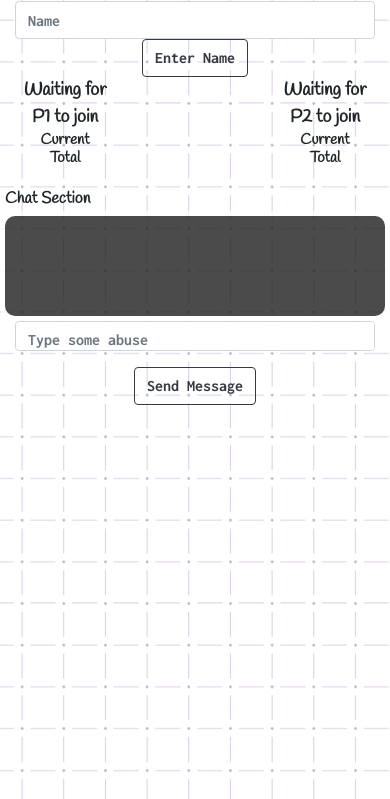
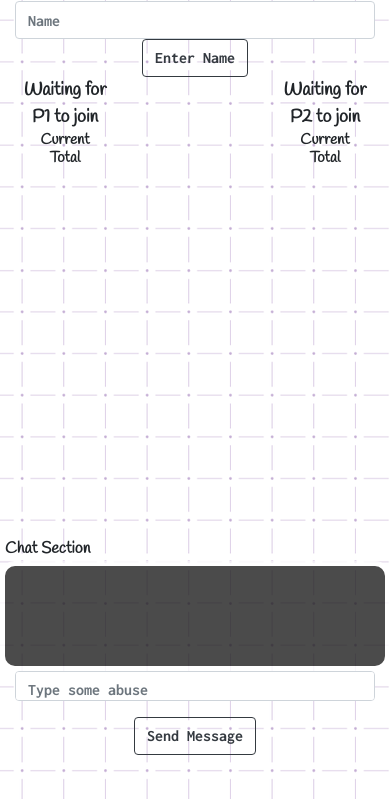
Before and after one commit to felixvl31/RPS-Multiplayer, a plain HTML site: page index.html in a window 390 px wide. Shown: the part 45-844 px from the top of the page. Drawn offline with nearby package versions, Linux system fonts and the light colour scheme; no server answers.

Commit message:
Media query for Chat position

```diff
--- a/assets/css/style.css
+++ b/assets/css/style.css
@@ -58,8 +58,25 @@ h6{
   font-weight: 900;
   margin: 0px;
 }
+.P1,.P2{
+  height:220px;
+}
 
 /* Media Query */
+
+@media only screen and (max-width: 1190px) {
+  .P1,.P2{
+    height:330px;
+  }
+}
+
+@media only screen and (max-width: 769px) {
+  .P1,.P2{
+    height:440px;
+  }
+}
+
+
 @media only screen and (max-width: 580px) {
   #header{
   font-size: 30px;
```
